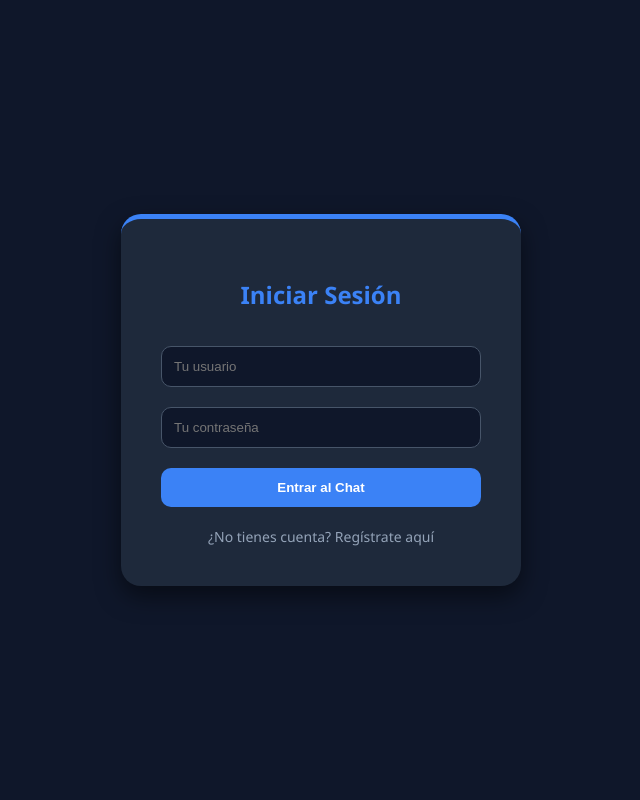
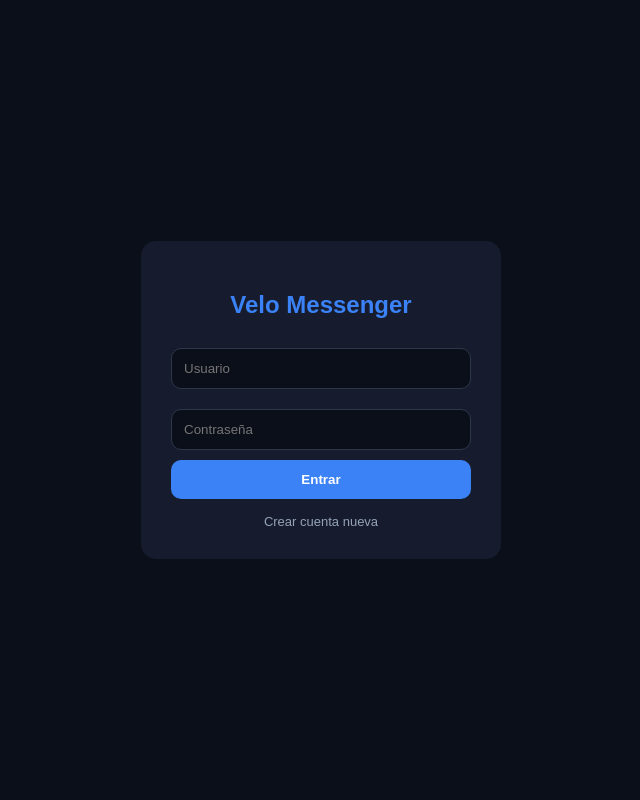
Before and after one commit to shadow345340/chat-oficial-de-shadow, a Flask app: page /login in a window 1280 px wide. Shown: the whole page, without its empty margins (319-959 px from the left). Run offline with Flask 3, Linux system fonts and the light colour scheme.

Commit message:
Update login.html

```diff
--- a/templates/login.html
+++ b/templates/login.html
@@ -1,30 +1,26 @@
 <!DOCTYPE html>
-<html lang="es">
+<html>
 <head>
-    <meta charset="UTF-8">
     <meta name="viewport" content="width=device-width, initial-scale=1.0">
-    <meta name="robots" content="noindex, nofollow"> <title>Entrar | Mathias Messenger</title>
+    <meta name="robots" content="noindex, nofollow">
+    <title>Velo | Iniciar sesion</title>
     <style>
-        body { background: #0f172a; color: white; font-family: 'Segoe UI', sans-serif; display: flex; justify-content: center; align-items: center; height: 100dvh; margin: 0; }
-        .card { background: #1e293b; padding: 40px; border-radius: 20px; box-shadow: 0 10px 25px rgba(0,0,0,0.5); width: 100%; max-width: 320px; text-align: center; border-top: 5px solid #3b82f6; }
-        h2 { margin-bottom: 25px; color: #3b82f6; }
-        input { width: 100%; padding: 12px; margin: 10px 0; border-radius: 10px; border: 1px solid #475569; background: #0f172a; color: white; box-sizing: border-box; outline: none; }
-        input:focus { border-color: #3b82f6; }
-        button { width: 100%; padding: 12px; background: #3b82f6; border: none; color: white; border-radius: 10px; font-weight: bold; cursor: pointer; margin-top: 10px; transition: 0.3s; }
-        button:hover { background: #2563eb; }
-        a { color: #94a3b8; text-decoration: none; font-size: 14px; display: block; margin-top: 20px; }
-        a:hover { color: #3b82f6; }
+        body { background: #0b0f1a; color: white; font-family: sans-serif; display: flex; justify-content: center; align-items: center; height: 100vh; margin: 0; }
+        .box { background: #161c2d; padding: 30px; border-radius: 15px; width: 90%; max-width: 300px; text-align: center; }
+        input { width: 100%; padding: 12px; margin: 10px 0; border-radius: 10px; border: 1px solid #2d3748; background: #0b0f1a; color: white; box-sizing: border-box; }
+        button { width: 100%; padding: 12px; background: #3b82f6; border: none; color: white; border-radius: 10px; cursor: pointer; font-weight: bold; }
+        a { color: #94a3b8; text-decoration: none; font-size: 13px; display: block; margin-top: 15px; }
     </style>
 </head>
 <body>
-    <div class="card">
-        <h2>Iniciar Sesión</h2>
+    <div class="box">
+        <h2 style="color:#3b82f6">Velo Messenger</h2>
         <form method="POST">
-            <input type="text" name="username" placeholder="Tu usuario" required>
-            <input type="password" name="password" placeholder="Tu contraseña" required>
-            <button type="submit">Entrar al Chat</button>
+            <input type="text" name="username" placeholder="Usuario" required>
+            <input type="password" name="password" placeholder="Contraseña" required>
+            <button type="submit">Entrar</button>
         </form>
-        <a href="/register">¿No tienes cuenta? Regístrate aquí</a>
+        <a href="/register">Crear cuenta nueva</a>
     </div>
 </body>
 </html>
```
